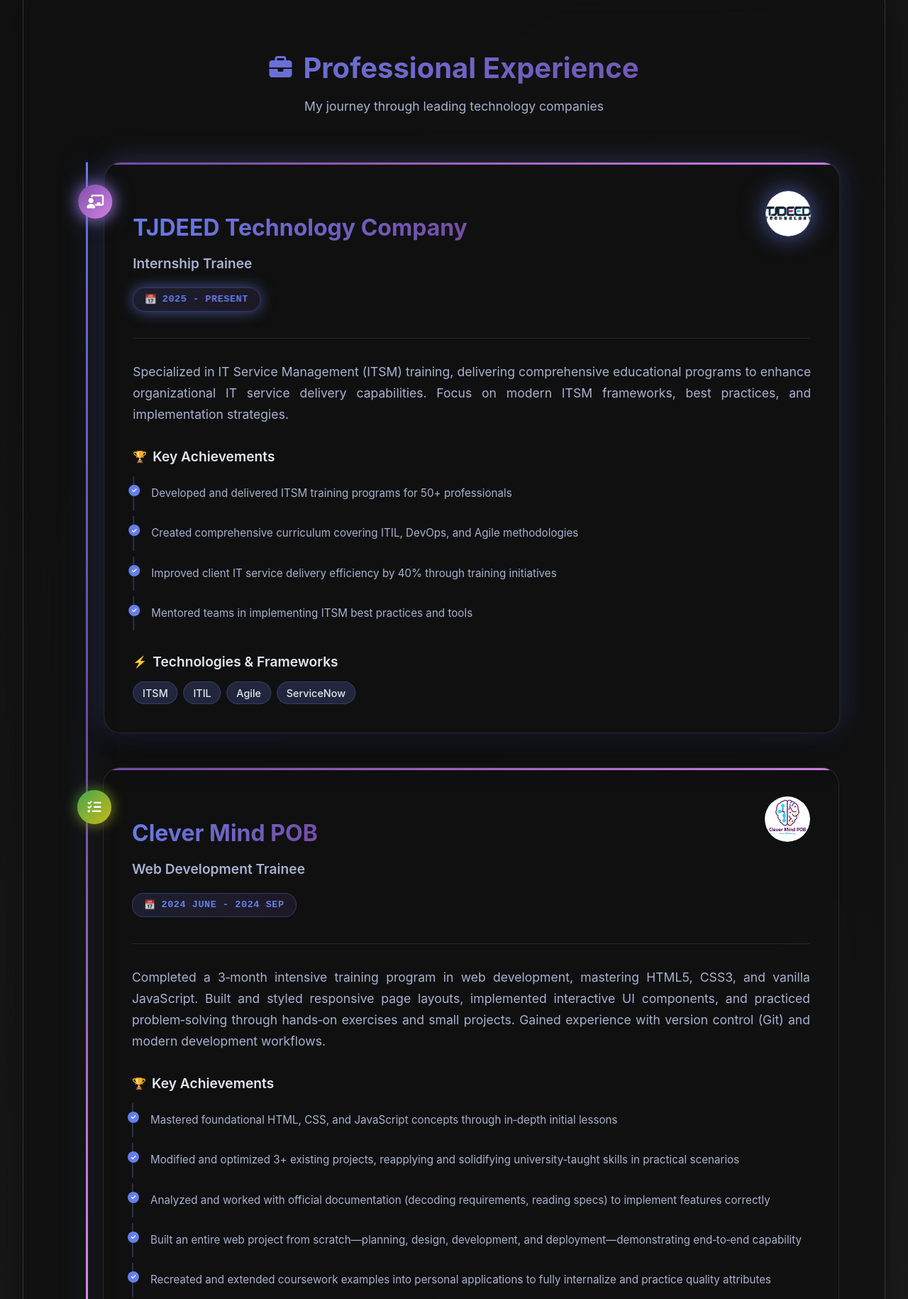
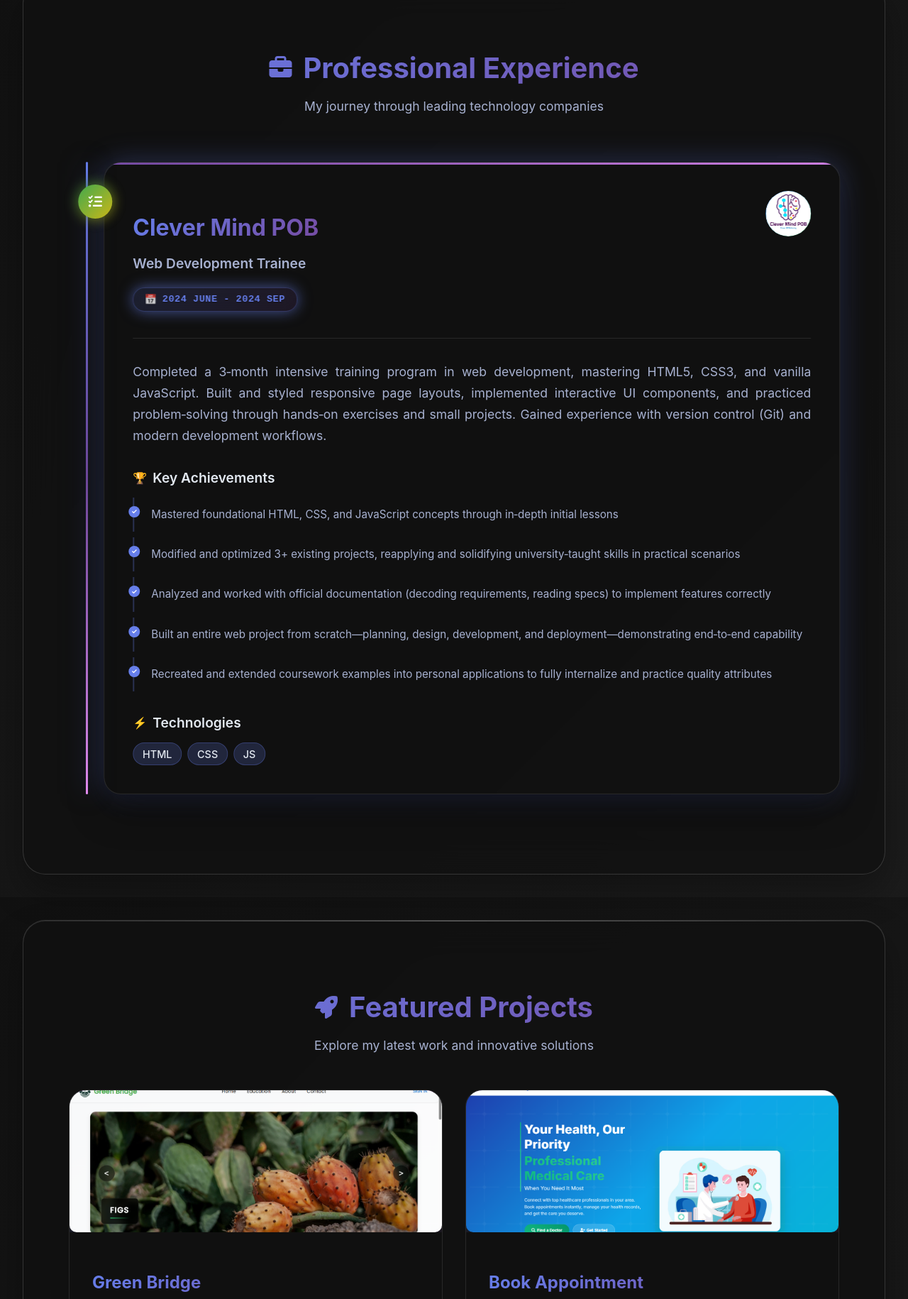
Before and after one commit to ahmadfa100/Ahmad-Portfolio, a plain HTML site: page index.html in a window 1280 px wide. Shown: the part 1152-2982 px from the top of the page at 71% size. Drawn offline with Linux system fonts and the light colour scheme.

Commit message:
life update

```diff
--- a/css/style.css
+++ b/css/style.css
@@ -1828,12 +1828,6 @@ html {
   animation: gradientShift 3s ease infinite;
 }
 
-.timeline-marker.tjdeed {
-  background: linear-gradient(135deg, #667eea, #764ba2, #f093fb, #f5576c);
-  background-size: 400% 400%;
-  animation: gradientShift 3s ease infinite;
-  box-shadow: 0 0 30px rgba(102, 126, 234, 0.6);
-}
 
 /* Current Position Special Styling */
 .current-position {
@@ -1897,19 +1891,6 @@ html {
   }
 }
 
-.tjdeed-logo {
-  background: linear-gradient(135deg, #667eea, #764ba2);
-  animation: tjdeedLogoGlow 3s ease-in-out infinite;
-}
-
-@keyframes tjdeedLogoGlow {
-  0%, 100% {
-    box-shadow: 0 0 20px rgba(102, 126, 234, 0.4);
-  }
-  50% {
-    box-shadow: 0 0 40px rgba(102, 126, 234, 0.8);
-  }
-}
 
 .timeline-marker:hover {
   transform: scale(1.1);
@@ -3375,7 +3356,7 @@ body.light-mode .tech-tag:hover, body.light-mode .skill-tag:hover, body.light-mo
   background: rgba(255, 215, 0, 0.25);
   border-color: #fbbf24;
 }
-body.light-mode .company-logo, body.light-mode .tjdeed-logo {
+body.light-mode .company-logo {
   background: linear-gradient(135deg, #ffd700, #fbbf24);
 }
 body.light-mode .timeline-marker {
--- a/index.html
+++ b/index.html
@@ -166,64 +166,18 @@
       </div>
 
       <div class="experience-timeline">
+
         <div class="timeline-item current-position">
-          <div class="timeline-marker tjdeed">
-            <i class="fas fa-chalkboard-teacher"></i>
+          <div class="timeline-marker google">
+            <i class="fas fa-tasks"></i>
           </div>
           <div class="timeline-content">
             <div class="experience-card current-experience">
               <div class="experience-header-content">
                 <div class="company-info">
-                  <h3>TJDEED Technology Company</h3>
-                  <p class="position">Internship Trainee</p>
-                  <p class="duration current-duration">2025 - Present</p>
-                </div>
-                <div class="company-logo tjdeed-logo">
-                  <a href="https://tjdeed.com/" target="_blank" rel="noopener noreferrer" class="company-link">
-                    <img src="./company logos/Tjdeed logo.png" alt="TJDEED Logo" style="width:100%;height:100%;object-fit:contain;border-radius:50%;background:#fff;" />
-                  </a>
-                </div>
-              </div>
-
-              <div class="experience-description">
-                <p>Specialized in IT Service Management (ITSM) training, delivering comprehensive educational programs to enhance organizational IT service delivery capabilities. Focus on modern ITSM frameworks, best practices, and implementation strategies.</p>
-
-                <div class="achievements">
-                  <h4>Key Achievements</h4>
-                  <ul>
-                    <li>Developed and delivered ITSM training programs for 50+ professionals</li>
-                    <li>Created comprehensive curriculum covering ITIL, DevOps, and Agile methodologies</li>
-                    <li>Improved client IT service delivery efficiency by 40% through training initiatives</li>
-                    <li>Mentored teams in implementing ITSM best practices and tools</li>
-                  </ul>
-                </div>
-
-                <div class="tech-stack">
-                  <h4>Technologies & Frameworks</h4>
-                  <div class="tech-tags">
-                    <span class="tech-tag">ITSM</span>
-                    <span class="tech-tag">ITIL</span>
-                    <!-- <span class="tech-tag">DevOps</span> -->
-                    <span class="tech-tag">Agile</span>
-                    <span class="tech-tag">ServiceNow</span>
-                  </div>
-                </div>
-              </div>
-            </div>
-          </div>
-        </div>
-
-        <div class="timeline-item">
-          <div class="timeline-marker google">
-            <i class="fas fa-tasks"></i>
-          </div>
-          <div class="timeline-content">
-            <div class="experience-card">
-              <div class="experience-header-content">
-                <div class="company-info">
                   <h3>Clever Mind POB</h3>
                   <p class="position">Web Development Trainee</p>
-                  <p class="duration">2024 June - 2024 Sep</p>
+                  <p class="duration current-duration">2024 June - 2024 Sep</p>
                 </div>
                 <div class="company-logo google-logo">
                   <a href="https://www.clevermindpob.org/" target="_blank" rel="noopener noreferrer" class="company-link">
@@ -275,9 +229,7 @@
       <div class="projects-grid">
         <div class="project-card">
           <div class="project-image">
-            <div class="project-image-placeholder">
-              <i class="fas fa-leaf"></i>
-            </div>
+            <img src="./Projects/Green Bridge.png" alt="Green Bridge Project" style="width:100%;height:100%;object-fit:cover;border-radius:10px;" />
           </div>
 
           <div class="project-content">
@@ -313,11 +265,7 @@
             </div>
 
             <div class="project-actions">
-              <a href="#" class="btn btn-primary">
-                <i class="fas fa-external-link-alt"></i>
-                Live Demo
-              </a>
-              <a href="https://github.com/ahmadfa100/graduation-project-2.git" class="btn btn-secondary">
+              <a href="https://github.com/ahmadfa100/graduation-project-2.git" class="btn btn-primary">
                 <i class="fab fa-github"></i>
                 Source Code
               </a>
@@ -327,9 +275,7 @@
 
         <div class="project-card">
           <div class="project-image">
-            <div class="project-image-placeholder appointment">
-              <i class="fas fa-calendar-check"></i>
-            </div>
+            <img src="./Projects/MedBook.png" alt="Book Appointment Project" style="width:100%;height:100%;object-fit:cover;border-radius:10px;" />
           </div>
 
           <div class="project-content">
@@ -363,10 +309,6 @@
 
             <div class="project-actions">
               <a href="#" class="btn btn-primary">
-                <i class="fas fa-external-link-alt"></i>
-                Live Demo
-              </a>
-              <a href="#" class="btn btn-secondary">
                 <i class="fab fa-github"></i>
                 Source Code
               </a>
@@ -376,9 +318,7 @@
 
         <div class="project-card">
           <div class="project-image">
-            <div class="project-image-placeholder bus">
-              <i class="fas fa-bus"></i>
-            </div>
+            <img src="./Projects/Bus Ticket system.png" alt="Bus Ticket System Project" style="width:100%;height:100%;object-fit:cover;border-radius:10px;" />
           </div>
 
           <div class="project-content">
@@ -415,11 +355,7 @@
             </div>
 
             <div class="project-actions">
-              <a href="#" class="btn btn-primary">
-                <i class="fas fa-external-link-alt"></i>
-                Live Demo
-              </a>
-              <a href="https://github.com/ahmadfa100/Online-Bus-Ticketing-System.git" class="btn btn-secondary">
+              <a href="https://github.com/ahmadfa100/Online-Bus-Ticketing-System.git" class="btn btn-primary">
                 <i class="fab fa-github"></i>
                 Source Code
               </a>
```
Also changed, not shown: projects.html (+6 -15 lines), Projects/Bus Ticket system.png (added), Projects/Green Bridge.png (added), Projects/MedBook.png (added).
